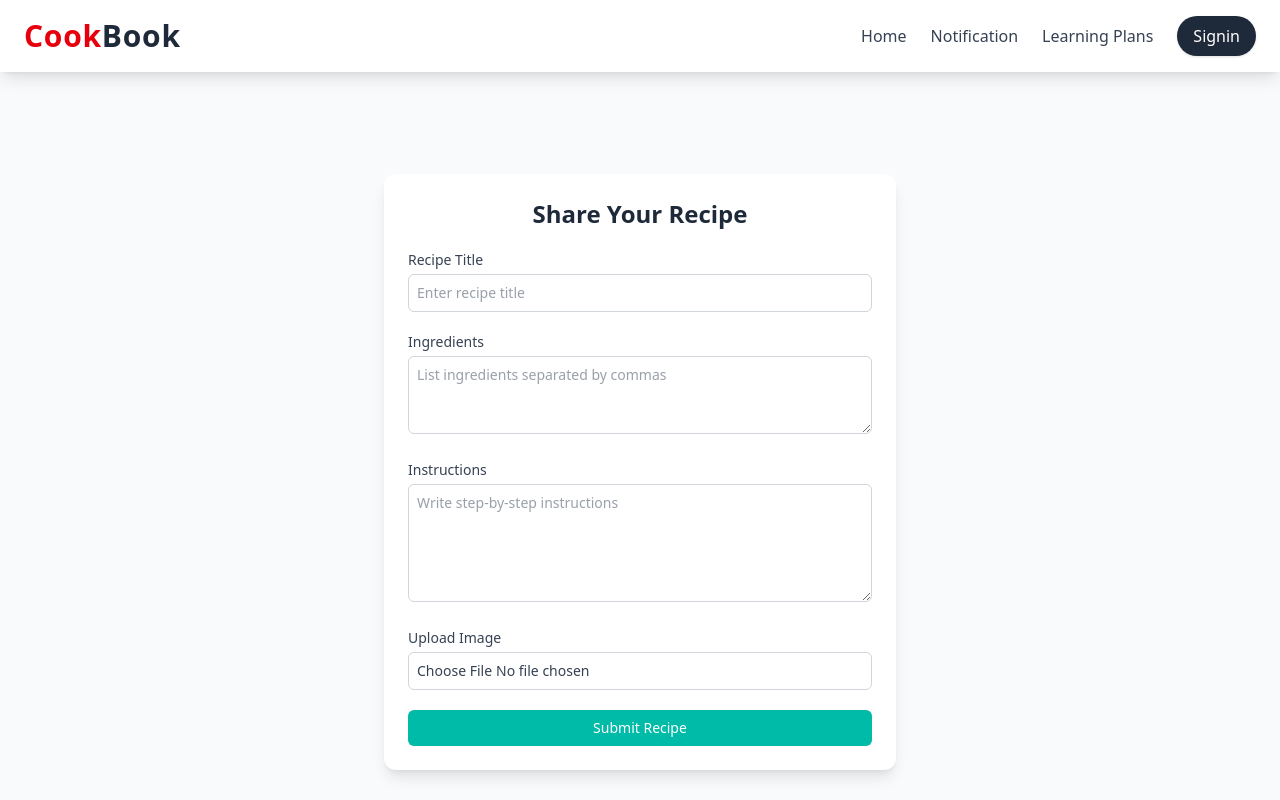
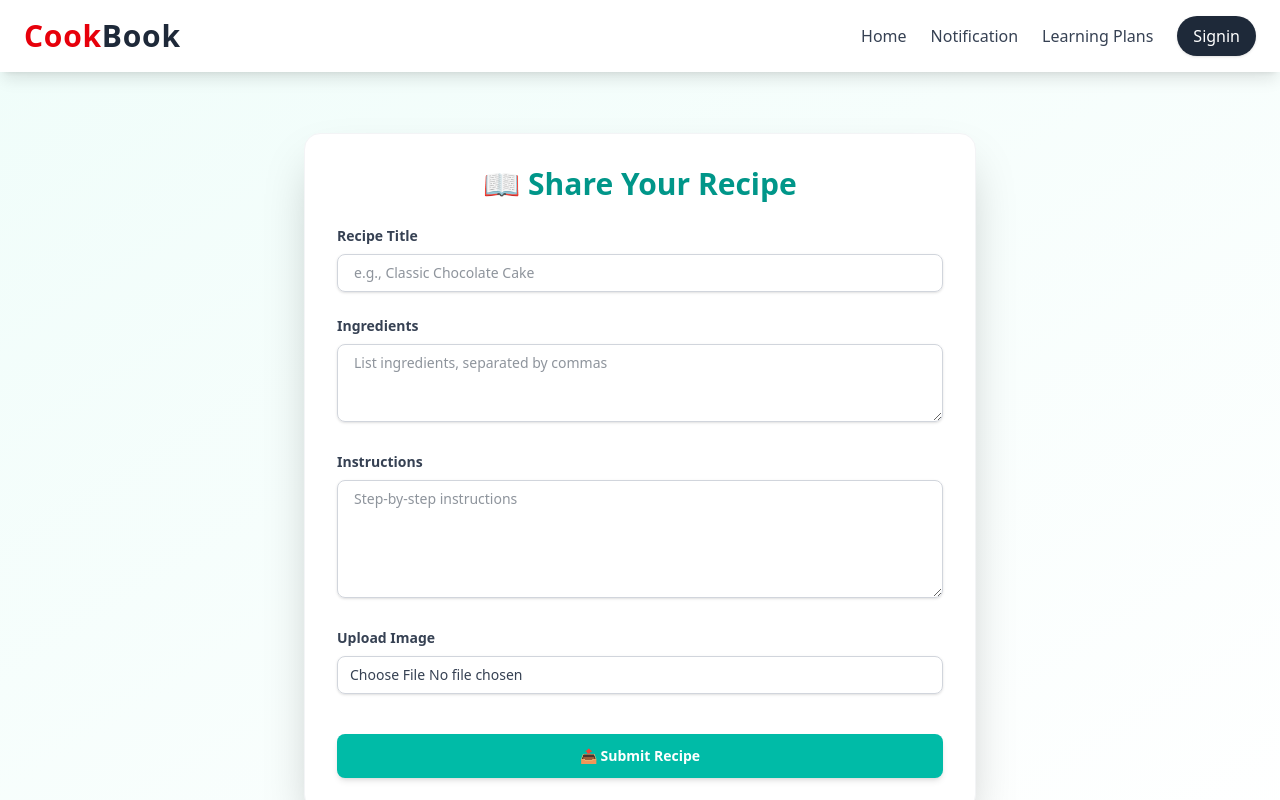
Before and after one commit to LAHIRUKBI/Social-Media, a React (Vite) app in the folder Frontend/: page /Learning_add in a window 1280 px wide. Shown: the top 800 px of the page. Built offline with nearby package versions, Linux system fonts and the light colour scheme.

Commit message:
modify and fix some issues in Learning_add

```diff
--- a/Frontend/src/pages/Learning_add.jsx
+++ b/Frontend/src/pages/Learning_add.jsx
@@ -9,19 +9,17 @@ export default function Learning_add() {
   const [image, setImage] = useState(null);
 
   const userEmail = localStorage.getItem('userEmail');
-  const navigate = useNavigate();  // Initialize the navigate function
+  const navigate = useNavigate();
 
   const handleSubmit = async (e) => {
     e.preventDefault();
-
-    // Prepare FormData
     const formData = new FormData();
     formData.append('title', title);
     formData.append('ingredients', ingredients);
     formData.append('instructions', instructions);
     formData.append('email', userEmail);
     if (image) {
-      formData.append('image', image); // Make sure the image is properly attached
+      formData.append('image', image);
     }
 
     try {
@@ -31,47 +29,43 @@ export default function Learning_add() {
         },
       });
       alert('Recipe submitted successfully!');
-
-      // Clear form inputs
       setTitle('');
       setIngredients('');
       setInstructions('');
       setImage(null);
-
-      // Navigate to /Learning_Home page after successful submission
       navigate('/Learning_Home');
     } catch (error) {
-      console.error('Error response:', error.response); // Log the error response for debugging
+      console.error('Error response:', error.response);
       alert('Failed to submit recipe: ' + (error.response?.data || error.message));
     }
   };
 
   return (
-    <div className="min-h-screen flex flex-col items-center justify-center bg-gray-50 p-6">
-      <div className="bg-white p-6 rounded-xl shadow-lg w-full max-w-lg">
-        <h2 className="text-2xl font-semibold mb-5 text-center text-gray-800">Share Your Recipe</h2>
-        <form onSubmit={handleSubmit} className="space-y-5">
-          {/* Recipe Title */}
+    <div className="min-h-screen bg-gradient-to-br from-teal-50 to-white flex items-center justify-center py-10 px-4">
+      <div className="bg-white rounded-2xl shadow-2xl w-full max-w-2xl p-8 border border-gray-100">
+        <h2 className="text-3xl font-bold text-teal-600 mb-6 text-center">📖 Share Your Recipe</h2>
+        <form onSubmit={handleSubmit} className="space-y-6">
+          {/* Title */}
           <div>
-            <label className="block mb-1 text-sm font-medium text-gray-700">Recipe Title</label>
+            <label className="block mb-2 text-sm font-semibold text-gray-700">Recipe Title</label>
             <input
               type="text"
               value={title}
               onChange={(e) => setTitle(e.target.value)}
-              className="w-full border border-gray-300 rounded-md p-2 text-sm text-gray-700 focus:ring-2 focus:ring-teal-400"
-              placeholder="Enter recipe title"
+              className="w-full border border-gray-300 rounded-lg px-4 py-2 text-gray-800 text-sm focus:outline-none focus:ring-2 focus:ring-teal-400 shadow-sm"
+              placeholder="e.g., Classic Chocolate Cake"
               required
             />
           </div>
 
           {/* Ingredients */}
           <div>
-            <label className="block mb-1 text-sm font-medium text-gray-700">Ingredients</label>
+            <label className="block mb-2 text-sm font-semibold text-gray-700">Ingredients</label>
             <textarea
               value={ingredients}
               onChange={(e) => setIngredients(e.target.value)}
-              className="w-full border border-gray-300 rounded-md p-2 text-sm text-gray-700 focus:ring-2 focus:ring-teal-400"
-              placeholder="List ingredients separated by commas"
+              className="w-full border border-gray-300 rounded-lg px-4 py-2 text-gray-800 text-sm focus:outline-none focus:ring-2 focus:ring-teal-400 shadow-sm"
+              placeholder="List ingredients, separated by commas"
               rows="3"
               required
             />
@@ -79,35 +73,37 @@ export default function Learning_add() {
 
           {/* Instructions */}
           <div>
-            <label className="block mb-1 text-sm font-medium text-gray-700">Instructions</label>
+            <label className="block mb-2 text-sm font-semibold text-gray-700">Instructions</label>
             <textarea
               value={instructions}
               onChange={(e) => setInstructions(e.target.value)}
-              className="w-full border border-gray-300 rounded-md p-2 text-sm text-gray-700 focus:ring-2 focus:ring-teal-400"
-              placeholder="Write step-by-step instructions"
+              className="w-full border border-gray-300 rounded-lg px-4 py-2 text-gray-800 text-sm focus:outline-none focus:ring-2 focus:ring-teal-400 shadow-sm"
+              placeholder="Step-by-step instructions"
               rows="5"
               required
             />
           </div>
 
-          {/* Image Upload */}
+          {/* Image */}
           <div>
-            <label className="block mb-1 text-sm font-medium text-gray-700">Upload Image</label>
+            <label className="block mb-2 text-sm font-semibold text-gray-700">Upload Image</label>
             <input
               type="file"
               accept="image/*"
               onChange={(e) => setImage(e.target.files[0])}
-              className="w-full text-sm text-gray-700 p-2 border border-gray-300 rounded-md focus:ring-2 focus:ring-teal-400"
+              className="w-full text-sm text-gray-700 px-3 py-2 border border-gray-300 rounded-lg focus:outline-none focus:ring-2 focus:ring-teal-400 shadow-sm"
             />
           </div>
 
           {/* Submit Button */}
-          <button
-            type="submit"
-            className="w-full bg-teal-500 text-white py-2 rounded-md text-sm hover:bg-teal-600 transition duration-300"
-          >
-            Submit Recipe
-          </button>
+          <div className="pt-4">
+            <button
+              type="submit"
+              className="w-full bg-teal-500 hover:bg-teal-600 text-white text-sm font-semibold py-3 rounded-lg transition-all duration-300 shadow-md"
+            >
+              📤 Submit Recipe
+            </button>
+          </div>
         </form>
       </div>
     </div>
```
Also changed, not shown: 1 other file (tests, documents, lock files or other folders).
